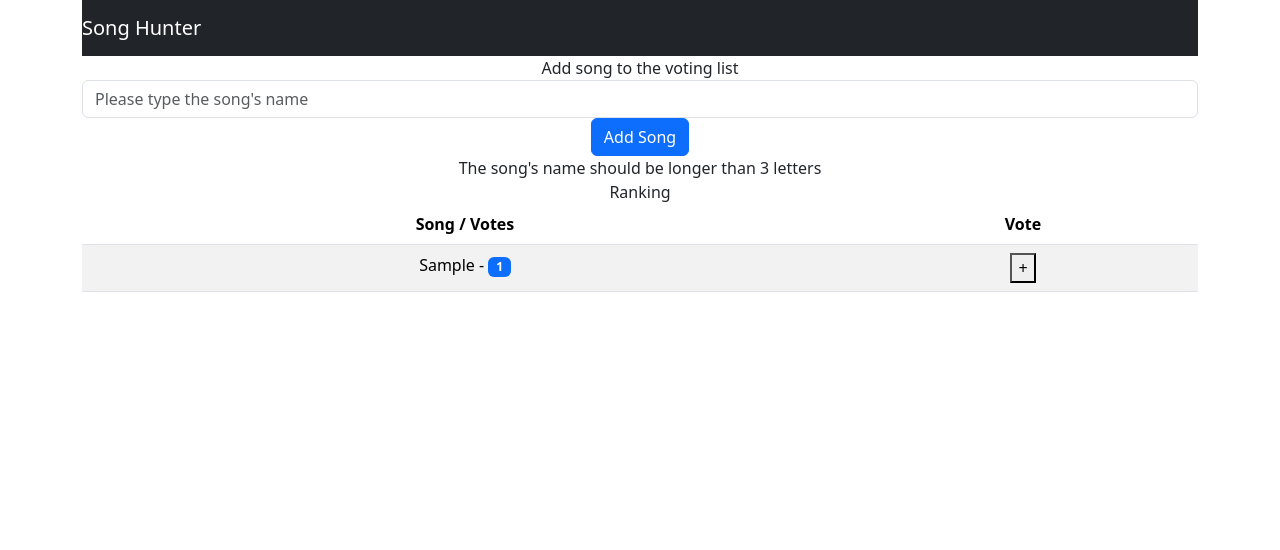
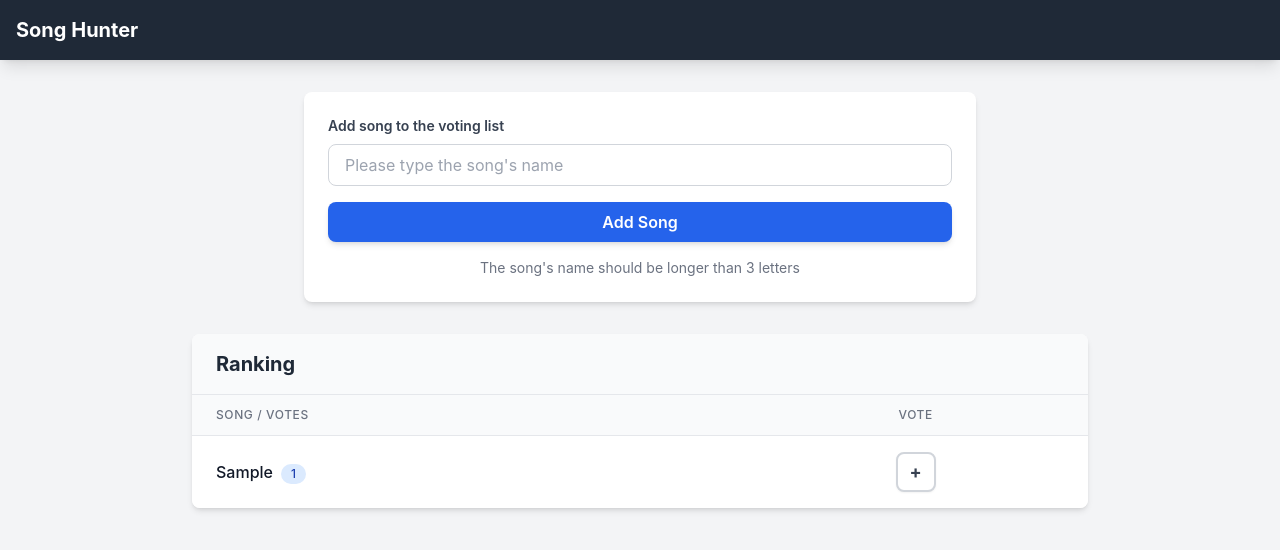
Before and after one commit to geektimus/song-hunter, a React (Create React App) app: page / in a window 1280 px wide. Both pictures are taken after typing "Sample" into the empty fields and a click on the button "Add Song". Shown: the top 550 px of the page. Built offline with nearby package versions, Linux system fonts and the light colour scheme.

Commit message:
feat(frontend): Migrated to Tailwind

```diff
--- a/package.json
+++ b/package.json
@@ -6,10 +6,7 @@
     "@testing-library/jest-dom": "^6.9.1",
     "@testing-library/react": "^16.3.0",
     "@testing-library/user-event": "^14.6.1",
-    "bootstrap": "^5.3.8",
-    "bootswatch": "^5.3.8",
     "react": "^18.3.1",
-    "react-bootstrap": "^2.10.10",
     "react-dom": "^18.3.1",
     "react-redux": "^9.2.0",
     "react-scripts": "5.0.1",
@@ -46,6 +43,8 @@
     ]
   },
   "devDependencies": {
+    "autoprefixer": "^10.4.22",
+    "tailwindcss": "^3.4.18",
     "ws": "^8.18.3"
   }
 }
--- /dev/null
+++ b/postcss.config.js
@@ -0,0 +1,6 @@
+module.exports = {
+  plugins: {
+    tailwindcss: {},
+    autoprefixer: {},
+  },
+}
--- a/public/index.html
+++ b/public/index.html
@@ -24,7 +24,7 @@
       work correctly both with client-side routing and a non-root public URL.
       Learn how to configure a non-root public URL by running `npm run build`.
     -->
-    <title>React App</title>
+    <title>Song Hunter</title>
   </head>
   <body>
     <noscript>You need to enable JavaScript to run this app.</noscript>
--- a/src/App.css
+++ b/src/App.css
@@ -1,38 +1 @@
-.App {
-  text-align: center;
-}
-
-.App-logo {
-  height: 40vmin;
-  pointer-events: none;
-}
-
-@media (prefers-reduced-motion: no-preference) {
-  .App-logo {
-    animation: App-logo-spin infinite 20s linear;
-  }
-}
-
-.App-header {
-  background-color: #282c34;
-  min-height: 100vh;
-  display: flex;
-  flex-direction: column;
-  align-items: center;
-  justify-content: center;
-  font-size: calc(10px + 2vmin);
-  color: white;
-}
-
-.App-link {
-  color: #61dafb;
-}
-
-@keyframes App-logo-spin {
-  from {
-    transform: rotate(0deg);
-  }
-  to {
-    transform: rotate(360deg);
-  }
-}
+/* Custom styles - Tailwind CSS is used for styling */
--- a/src/App.js
+++ b/src/App.js
@@ -8,9 +8,6 @@ import { thunk } from 'redux-thunk';
 import reducer from './reducers';
 import { Provider } from 'react-redux';
 
-import Container from 'react-bootstrap/Container'
-import Row from 'react-bootstrap/Row'
-import Col from 'react-bootstrap/Col'
 import './App.css';
 
 const composeEnhancers = window.__REDUX_DEVTOOLS_EXTENSION_COMPOSE__ || compose;
@@ -22,16 +19,12 @@ class App extends Component {
   render() {
     return (
       <Provider store={store}>
-        <div className="App">
+        <div className="min-h-screen bg-gray-100">
           <MyNavbar />
-          <Container>
-            <Row>
-              <Col lg={12} md={12} sm={12}>
-                <SongAdder />
-                <SongRanker />
-              </Col>
-            </Row>
-          </Container>
+          <div className="container mx-auto px-4 py-8">
+            <SongAdder />
+            <SongRanker />
+          </div>
         </div>
       </Provider>
     );
--- a/src/components/navbar.jsx
+++ b/src/components/navbar.jsx
@@ -1,14 +1,14 @@
 import React, { Component } from 'react';
-import Container from 'react-bootstrap/Container';
-import Navbar from 'react-bootstrap/Navbar';
 
 class MyNavbar extends Component {
     render() {
-        return <Container>
-        <Navbar expand="lg" variant="dark" bg="dark">
-          <Navbar.Brand href="#">Song Hunter</Navbar.Brand>
-        </Navbar>
-      </Container>
+        return (
+            <nav className="bg-gray-800 text-white shadow-lg">
+                <div className="container mx-auto px-4 py-4">
+                    <div className="text-xl font-bold">Song Hunter</div>
+                </div>
+            </nav>
+        );
     }
 }
 
--- a/src/components/song-ranker.jsx
+++ b/src/components/song-ranker.jsx
@@ -1,5 +1,4 @@
 import React, { Component } from 'react';
-import { Badge, Table } from 'react-bootstrap';
 
 import * as SongActions from '../actions';
 import { bindActionCreators } from 'redux';
@@ -13,28 +12,56 @@ class SongRanker extends Component {
     }
 
     render() {
-        let songs = this.props.songs.map(
+        // Sort songs by votes (descending)
+        const sortedSongs = [...this.props.songs].sort((a, b) => b.votes - a.votes);
+
+        let songs = sortedSongs.map(
             song =>
-                <tr key={song.id}>
-                    <td><span className="songDesc">{song.name} - <Badge>{song.votes}</Badge></span></td>
-                    <td><button className="voter" value={song.id} onClick={this.addVoteTo.bind(this)}>+</button></td>
+                <tr key={song.id} className="hover:bg-gray-50 transition-colors">
+                    <td className="px-6 py-4 whitespace-nowrap">
+                        <span className="text-gray-900 font-medium">{song.name}</span>
+                        <span className="ml-2 inline-flex items-center px-2.5 py-0.5 rounded-full text-xs font-medium bg-blue-100 text-blue-800">
+                            {song.votes}
+                        </span>
+                    </td>
+                    <td className="px-6 py-4 whitespace-nowrap text-center">
+                        <button
+                            className="w-10 h-10 bg-white border-2 border-gray-300 rounded-lg hover:bg-blue-50 hover:border-blue-500 text-gray-700 font-bold text-lg transition-all duration-200 shadow-sm hover:shadow-md focus:outline-none focus:ring-2 focus:ring-blue-500 focus:ring-offset-1"
+                            value={song.id}
+                            onClick={this.addVoteTo.bind(this)}
+                        >
+                            +
+                        </button>
+                    </td>
                 </tr>
         )
 
-        return songs.length > 0 ? <div className="ranking">
-            <div className="title">Ranking</div>
-            <Table striped responsive>
-                <thead>
-                    <tr>
-                        <th style={{ textAlign: "center" }}>Song / Votes</th>
-                        <th style={{ textAlign: "center" }}>Vote</th>
-                    </tr>
-                </thead>
-                <tbody>
-                    {songs}
-                </tbody>
-            </Table>
-        </div> : null;
+        return songs.length > 0 ? (
+            <div className="max-w-4xl mx-auto">
+                <div className="bg-white rounded-lg shadow-md overflow-hidden">
+                    <div className="px-6 py-4 bg-gray-50 border-b border-gray-200">
+                        <h2 className="text-xl font-bold text-gray-800">Ranking</h2>
+                    </div>
+                    <div className="overflow-x-auto">
+                        <table className="min-w-full divide-y divide-gray-200">
+                            <thead className="bg-gray-50">
+                                <tr>
+                                    <th className="px-6 py-3 text-left text-xs font-medium text-gray-500 uppercase tracking-wider">
+                                        Song / Votes
+                                    </th>
+                                    <th className="px-6 py-3 text-center text-xs font-medium text-gray-500 uppercase tracking-wider">
+                                        Vote
+                                    </th>
+                                </tr>
+                            </thead>
+                            <tbody className="bg-white divide-y divide-gray-200">
+                                {songs}
+                            </tbody>
+                        </table>
+                    </div>
+                </div>
+            </div>
+        ) : null;
     }
 }
 
--- a/src/components/songs-adder.jsx
+++ b/src/components/songs-adder.jsx
@@ -47,19 +47,30 @@ class SongAdder extends Component {
 
     render() {
         return (
-            <form ref={this.songFormRef} onSubmit={this.handleSubmit.bind(this)}>
-                <div className="form-group has-feedback">
-                    <label className="control-label">Add song to the voting list</label>
+            <div className="max-w-2xl mx-auto mb-8">
+                <form ref={this.songFormRef} onSubmit={this.handleSubmit.bind(this)} className="bg-white rounded-lg shadow-md p-6">
+                    <label className="block text-gray-700 text-sm font-semibold mb-2">
+                        Add song to the voting list
+                    </label>
+                    <div className="space-y-4">
                         <input
                             type="text"
                             placeholder="Please type the song's name"
                             ref={this.songNameRef}
-                        className="form-control" />
-                    <button type="submit" className="btn btn-primary">Add Song</button>
-                    <br />
-                    <span className="help-block">The song's name should be longer than 3 letters</span>
+                            className="w-full px-4 py-2 border border-gray-300 rounded-lg focus:outline-none focus:ring-2 focus:ring-blue-500 focus:border-transparent transition-all"
+                        />
+                        <button
+                            type="submit"
+                            className="w-full bg-blue-600 hover:bg-blue-700 text-white font-semibold py-2 px-4 rounded-lg transition-colors duration-200 shadow-md hover:shadow-lg"
+                        >
+                            Add Song
+                        </button>
+                        <p className="text-sm text-gray-500 text-center">
+                            The song's name should be longer than 3 letters
+                        </p>
                     </div>
                 </form>
+            </div>
         )
     }
 }
--- a/src/index.css
+++ b/src/index.css
@@ -1,3 +1,7 @@
+@tailwind base;
+@tailwind components;
+@tailwind utilities;
+
 body {
   margin: 0;
   font-family: -apple-system, BlinkMacSystemFont, 'Segoe UI', 'Roboto', 'Oxygen',
--- a/src/index.js
+++ b/src/index.js
@@ -3,8 +3,6 @@ import ReactDOM from 'react-dom/client';
 import './index.css';
 import App from './App';
 import reportWebVitals from './reportWebVitals';
-
-import 'bootstrap/dist/css/bootstrap.min.css';
 
 const root = ReactDOM.createRoot(document.getElementById('root'));
 root.render(
--- /dev/null
+++ b/tailwind.config.js
@@ -0,0 +1,10 @@
+/** @type {import('tailwindcss').Config} */
+module.exports = {
+  content: [
+    "./src/**/*.{js,jsx,ts,tsx}",
+  ],
+  theme: {
+    extend: {},
+  },
+  plugins: [],
+}
```
Also changed, not shown: 1 other file (tests, documents, lock files or other folders). Lines whose indentation alone changed are shown as unchanged.
